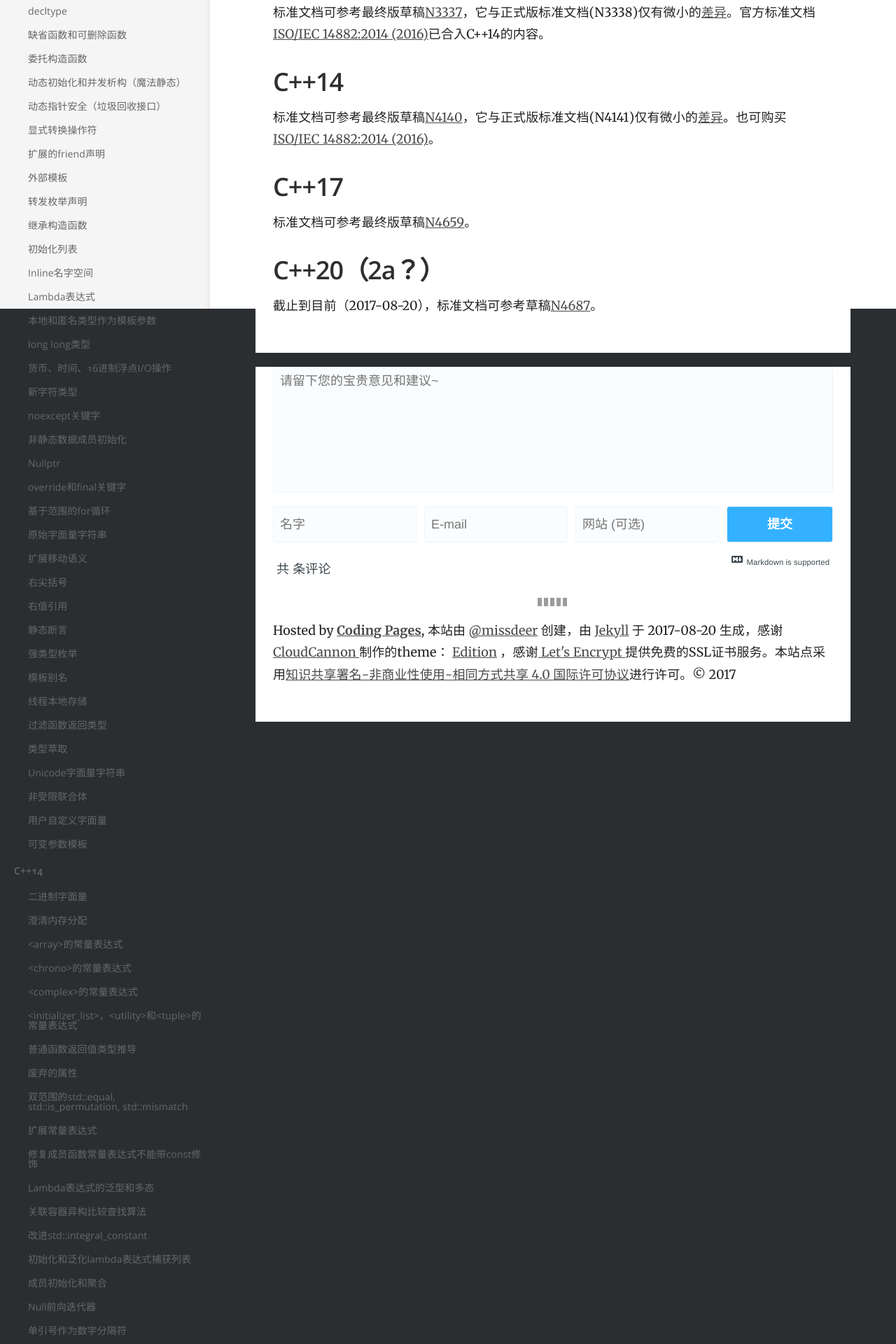
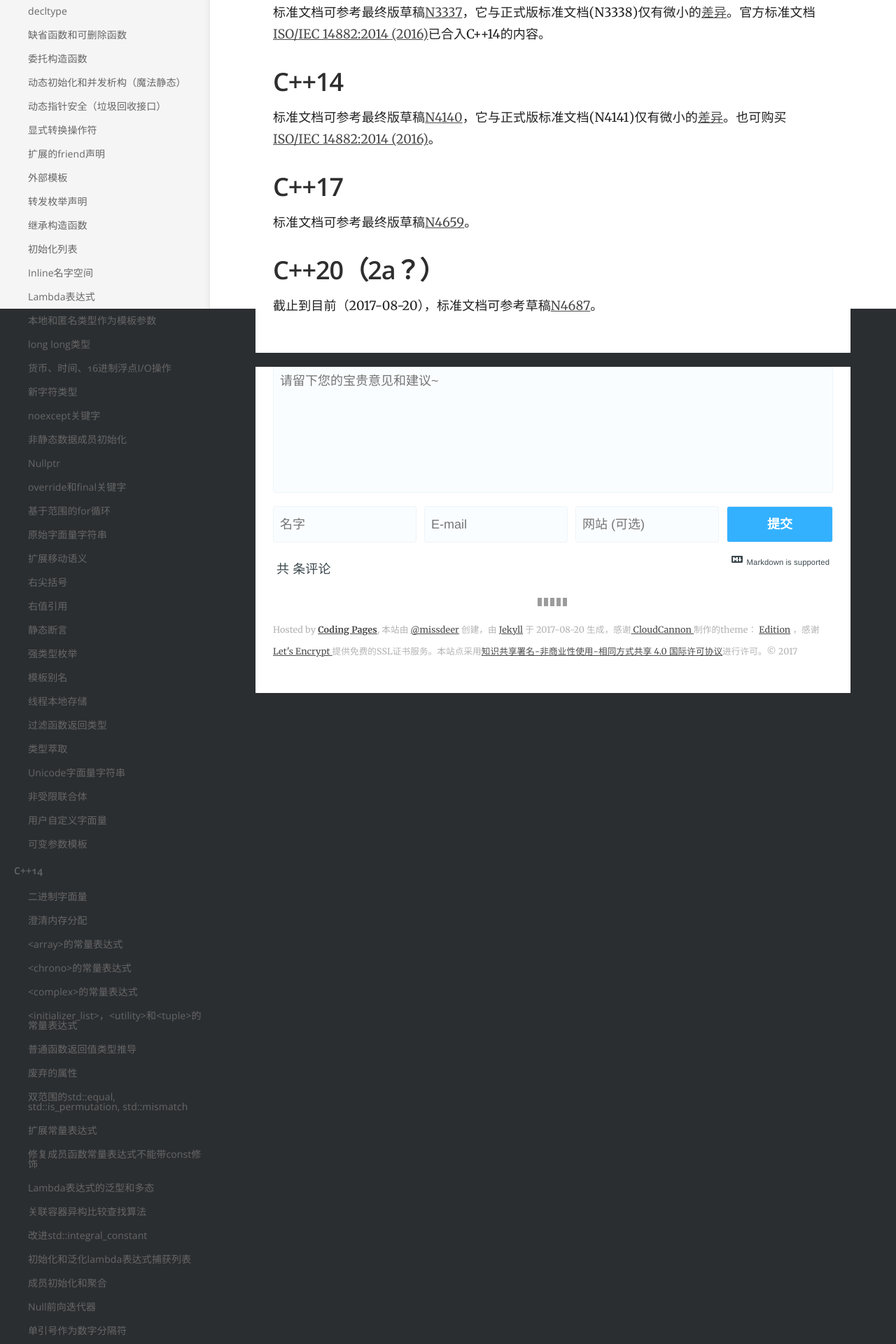
Before and after one commit to missdeer/cxxstd, a Jekyll site: the page built from index.md, in a window 1280 px wide. Shown: the part 459-2379 px from the top of the page at 70% size. Built offline with Jekyll 4.4.1, drawn with Linux system fonts in a browser that asks for light colours; nearby versions of some CDN libraries; comment, search, counter and statistics services are not loaded.

Commit message:
(*)adjust footer style

```diff
--- a/_layouts/default.html
+++ b/_layouts/default.html
@@ -99,7 +99,9 @@
 					  placeholder: '请留下您的宝贵意见和建议~'
 				  });
 				</script>
-				<p>Hosted by <a href="https://pages.coding.me" style="font-weight: bold">Coding Pages</a>, 本站{% if site.creator %}由 {{site.creator}} 创建，由 <a href="https://jekyllrb.com" target="_blank">Jekyll</a> 于 {{ site.time | date: "%F" }} 生成，{% endif %}感谢<a href="https://github.com/CloudCannon" target="_blank"> CloudCannon </a>制作的theme： <a href="https://github.com/CloudCannon/edition-jekyll-template" target="_blank">Edition</a> ，感谢<a href="https://letsencrypt.org/" target="_blank"> Let's Encrypt </a>提供免费的SSL证书服务。本站点采用<a href="http://creativecommons.org/licenses/by-nc-sa/4.0/" target="_blank">知识共享署名-非商业性使用-相同方式共享 4.0 国际许可协议</a>进行许可。&copy; {{site.time | date: "%Y"}}</p>
+				<div style="color:#b3b3b3; font-size:.7em;">
+					<p>Hosted by <a href="https://pages.coding.me" style="font-weight: bold">Coding Pages</a>, 本站{% if site.creator %}由 {{site.creator}} 创建，由 <a href="https://jekyllrb.com" target="_blank">Jekyll</a> 于 {{ site.time | date: "%F" }} 生成，{% endif %}感谢<a href="https://github.com/CloudCannon" target="_blank"> CloudCannon </a>制作的theme： <a href="https://github.com/CloudCannon/edition-jekyll-template" target="_blank">Edition</a> ，感谢<a href="https://letsencrypt.org/" target="_blank"> Let's Encrypt </a>提供免费的SSL证书服务。本站点采用<a href="http://creativecommons.org/licenses/by-nc-sa/4.0/" target="_blank">知识共享署名-非商业性使用-相同方式共享 4.0 国际许可协议</a>进行许可。&copy; {{site.time | date: "%Y"}}</p>
+				</div>
 			</div>
 		</section>
 
```
